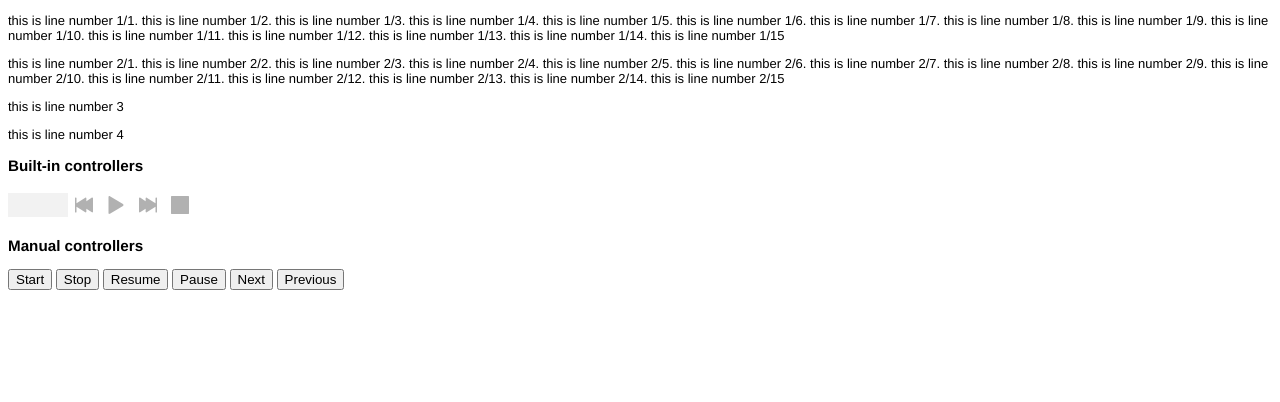
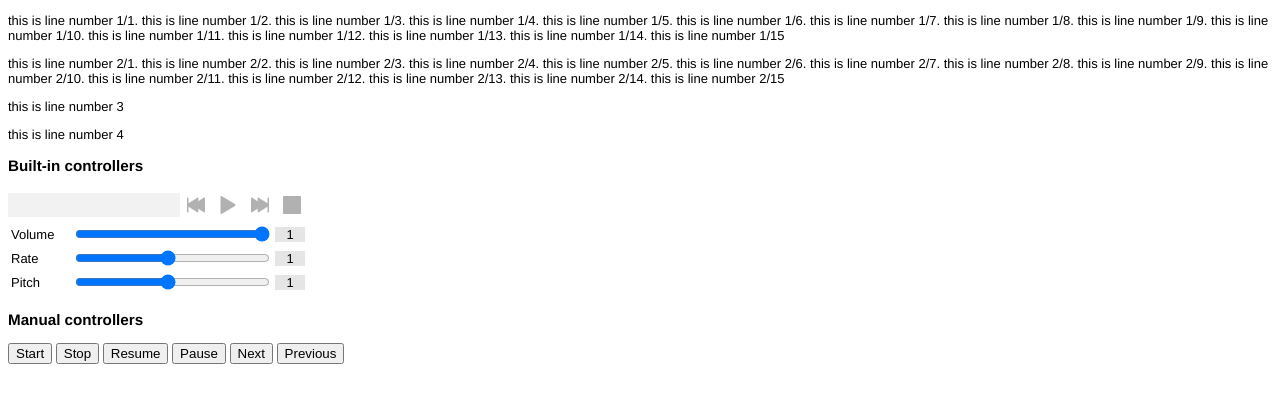
Before and after one commit to belaviyo/text-to-speech, a plain HTML site: page example/index.html in a window 1280 px wide. Drawn offline with Linux system fonts and the light colour scheme.

Commit message:
pitch, rate and volume

```diff
--- a/tts.css
+++ b/tts.css
@@ -1,4 +1,9 @@
 .tts {
+  display: flex;
+  flex-direction: column;
+  width: 300px;
+}
+.tts [data-id=controls] {
   display: flex;
   align-items: center;
 }
@@ -42,7 +47,8 @@
 .tts select {
   -webkit-appearance: none;
   -moz-appearance: none;
-  width: 60px;
+  width: 100%;
+  opacity: 0;
   background-size: 35px;
   text-indent: 100px;
   border: none;
@@ -53,6 +59,7 @@
 }
 .tts label {
   position: relative;
+  flex: 1;
 }
 .tts label::before {
   content: attr(data-value);
@@ -68,3 +75,17 @@
 .tts-speaking {
   color: red;
 }
+.tts table div {
+  display: flex;
+  align-items: center;
+}
+.tts table input {
+  flex: 1;
+  margin-right: 5px;
+}
+.tts input + span {
+  background-color: rgba(0, 0, 0, 0.1);
+  min-width: 20px;
+  text-align: center;
+  padding: 0 5px;
+}
--- a/tts.js
+++ b/tts.js
@@ -289,12 +289,94 @@
       }
     }
   }
-  class Intractive extends Navigate {
+  class Options extends Navigate {
+    constructor() {
+      super();
+      this.options = {
+        get pitch() {
+          return Number(localStorage.getItem('tts-pitch') || '1');
+        },
+        set pitch(val) {
+          localStorage.setItem('tts-pitch', val);
+        },
+        get volume() {
+          return Number(localStorage.getItem('tts-volume') || '1');
+        },
+        set volume(val) {
+          localStorage.setItem('tts-volume', val);
+        },
+        get rate() {
+          return Number(localStorage.getItem('tts-rate') || '1');
+        },
+        set rate(val) {
+          localStorage.setItem('tts-rate', val);
+        }
+      };
+    }
+    create() {
+      super.create();
+      this.instance.pitch = this.options.pitch;
+      this.instance.rate = this.options.rate;
+      this.instance.lang = this.options.lang;
+      this.instance.volume = this.options.volume;
+    }
+  }
+  class Intractive extends Options {
     [BIULD](parent) {
       parent.classList.add('tts');
 
-      const label = document.createElement('label');
-      const select = document.createElement('select');
+      const dom = (new DOMParser()).parseFromString(`
+        <div data-id="controls">
+          <label data-id="lang">
+            <select></select>
+          </label>
+          <input type="button" disabled="true" class="previous">
+          <input type="button" disabled="true" class="play">
+          <input type="button" disabled="true" class="next">
+          <input type="button" disabled="true" class="stop">
+        </div>
+        <table width="100%">
+          <colgroup>
+            <col width=60px>
+            <col>
+          </colgroup>
+          <tbody>
+            <tr>
+              <td>Volume</td>
+              <td>
+                <div>
+                  <input min="0.1" max="1" step="0.1" type="range" data-id="volume"><span>1</span>
+                </div>
+              </td>
+            </tr>
+            <tr>
+              <td>Rate</td>
+              <td>
+                <div>
+                  <input min="0.1" max="2" step="0.1" type="range" data-id="rate"><span>1</span>
+                </div>
+              </td>
+            </tr>
+            <tr>
+              <td>Pitch</td>
+              <td>
+                <div>
+                  <input min="0.1" max="2" step="0.1" type="range" data-id="pitch"><span>1</span>
+                </div>
+              </td>
+            </tr>
+          </tbody>
+        </table>
+      `, 'text/html');
+
+      const div = dom.querySelector('div');
+      parent.appendChild(div);
+      const table = dom.querySelector('table');
+      parent.appendChild(table);
+
+      // voice
+      const select = div.querySelector('select');
+      const label = div.querySelector('label');
       select.addEventListener('change', () => {
         const parts = select.value.split('/');
         [label.dataset.value, label.title] = parts;
@@ -306,20 +388,10 @@
           }
         }
       });
-      label.appendChild(select);
-      parent.appendChild(label);
-
-      const stop = document.createElement('input');
-      stop.type = 'button';
-      stop.disabled = true;
-      const previous = stop.cloneNode();
-      const play = stop.cloneNode();
-      const next = stop.cloneNode();
-      previous.classList.add('previous');
+      // controls
+      const previous = div.querySelector('.previous');
       previous.addEventListener('click', () => this.navigate('backward'));
-      parent.appendChild(previous);
-      play.classList.add('play');
-
+      const play = div.querySelector('.play');
       play.addEventListener('click', () => {
         if (speechSynthesis.speaking === false) {
           this.create();
@@ -332,13 +404,10 @@
           this.pause();
         }
       });
-      parent.appendChild(play);
-      next.classList.add('next');
+      const next = div.querySelector('.next');
       next.addEventListener('click', () => this.navigate('forward'));
-      parent.appendChild(next);
-      stop.classList.add('stop');
+      const stop = div.querySelector('.stop');
       stop.addEventListener('click', () => this.stop());
-      parent.appendChild(stop);
 
       this.ready().then(() => {
         play.disabled = false;
@@ -403,6 +472,45 @@
           calc();
         }
       });
+      // volume
+      {
+        const input = table.querySelector('[data-id=volume]');
+        const span = input.nextElementSibling;
+        span.textContent = input.value = this.options.volume;
+        input.addEventListener('input', () => {
+          this.options.volume = input.value;
+          span.textContent = input.value;
+          if (this.instance) {
+            this.instance.volume = input.value;
+          }
+        });
+      }
+      // pitch
+      {
+        const input = table.querySelector('[data-id=pitch]');
+        const span = input.nextElementSibling;
+        span.textContent = input.value = this.options.pitch;
+        input.addEventListener('input', () => {
+          this.options.pitch = input.value;
+          span.textContent = input.value;
+          if (this.instance) {
+            this.instance.pitch = input.value;
+          }
+        });
+      }
+      // rate
+      {
+        const input = table.querySelector('[data-id=rate]');
+        const span = input.nextElementSibling;
+        span.textContent = input.value = this.options.rate;
+        input.addEventListener('input', () => {
+          this.options.rate = input.value;
+          span.textContent = input.value;
+          if (this.instance) {
+            this.instance.rate = input.value;
+          }
+        });
+      }
 
       this.buttons = {
         select,
```
